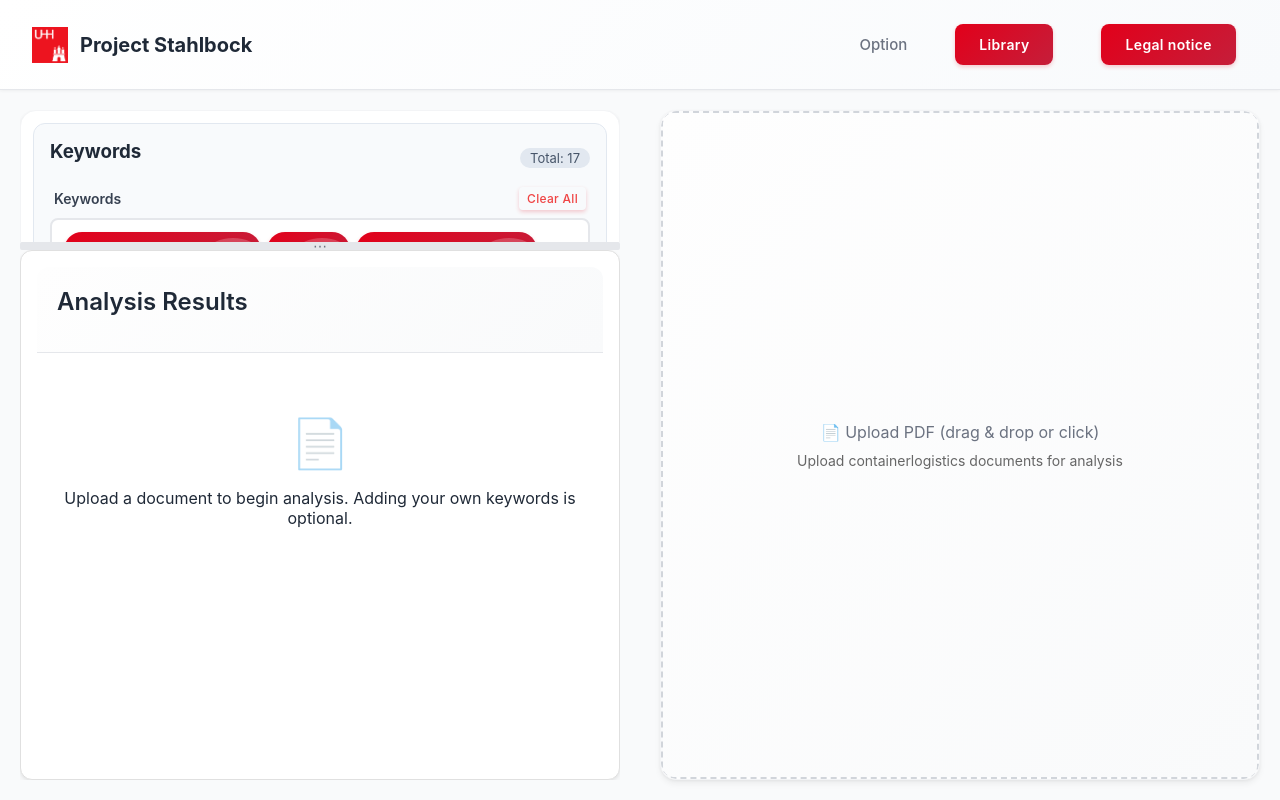
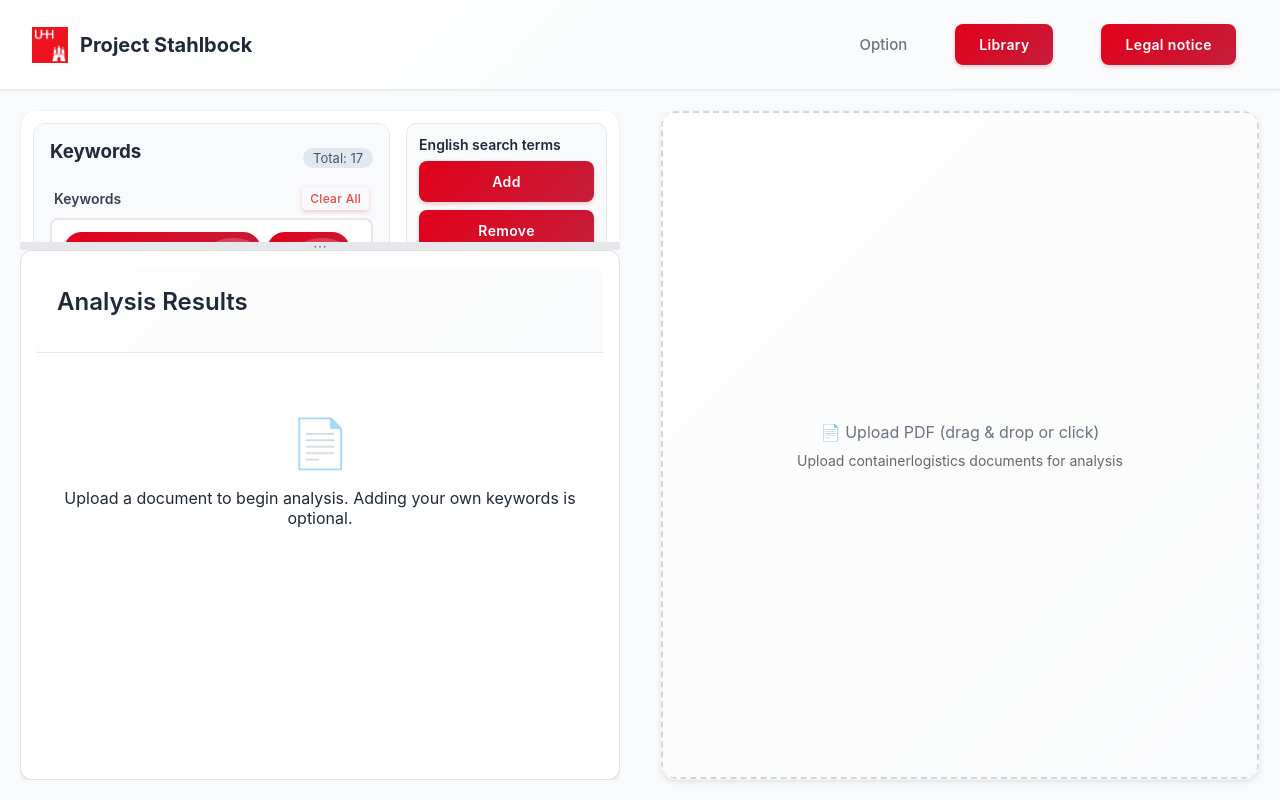
Before and after one commit to simoewe/simoewe.github.io, a React (Create React App) app in the folder frontend/: page / in a window 1280 px wide. Built offline with nearby package versions, Linux system fonts and the light colour scheme.

Commit message:
Immernoch Keywords

```diff
--- a/frontend/src/App.css
+++ b/frontend/src/App.css
@@ -191,35 +191,61 @@ html {
   padding: 12px;
 }
 
+.keyword-panel {
+  display: flex;
+  padding: 12px;
+}
+
 .keyword-panel-content {
-  display: flex;
-  flex-direction: column;
+  flex: 1;
+  display: flex;
+}
+
+.keyword-layout {
+  display: flex;
   gap: 16px;
-  height: 100%;
-}
-
-.keyword-action-bar {
-  display: flex;
-  align-items: flex-start;
-  justify-content: space-between;
+  width: 100%;
+}
+
+.keyword-scrollable {
+  flex: 1;
+  max-height: 380px;
+  overflow-y: auto;
+  padding-right: 8px;
+}
+
+.keyword-action-stack {
+  display: flex;
+  flex-direction: column;
   gap: 16px;
-  flex-wrap: wrap;
-}
-
-.technology-actions.compact {
-  display: grid;
-  grid-template-columns: repeat(auto-fit, minmax(240px, 1fr));
-  gap: 12px;
+  width: min(240px, 35%);
+  flex-shrink: 0;
+}
+
+.technology-action-column {
+  display: flex;
+  flex-direction: column;
+  gap: 8px;
+  padding: 12px;
+  border: 1px solid #e2e8f0;
+  border-radius: 10px;
+  background: #f8fafc;
+}
+
+.technology-action-column button {
+  width: 100%;
 }
 
 .analyze-button {
-  min-width: 160px;
-  height: 42px;
+  height: 52px;
+  font-size: 17px;
+  font-weight: 600;
 }
 
 .keyword-error {
   color: #b91c1c;
   font-size: 14px;
+  margin-top: 12px;
 }
 
 /* Custom Panel Resizers with Modern Design */
@@ -1132,6 +1158,11 @@ textarea:focus {
     color: #e2e8f0;
   }
 
+  .technology-action-column {
+    background: rgba(17, 24, 39, 0.92);
+    border-color: rgba(148, 163, 184, 0.3);
+  }
+
   .inner-container,
   .inner-container.top,
   .inner-container.bottom,
--- a/frontend/src/App.js
+++ b/frontend/src/App.js
@@ -392,7 +392,8 @@ function App() {
                 <Panel defaultSize={20} minSize={15} maxSize={30}>
                   <div className="inner-container top keyword-panel">
                     <div className="keyword-panel-content">
-                      <section className="technology-keyword-editor">
+                      <div className="keyword-layout">
+                        <section className="technology-keyword-editor keyword-scrollable">
                           <div className="technology-editor-header">
                             <h3>Keywords</h3>
                             <span className="technology-editor-count">
@@ -406,12 +407,12 @@ function App() {
                           {technologyFeedback && (
                             <p className="technology-feedback">{technologyFeedback}</p>
                           )}
+                          {error && <div className="keyword-error">{error}</div>}
                         </section>
-                      <div className="keyword-action-bar">
-                        <div className="technology-actions compact">
-                          <div className="technology-action-group">
+
+                        <aside className="keyword-action-stack">
+                          <div className="technology-action-column">
                             <span className="technology-action-label">English search terms</span>
-                            <div className="technology-action-buttons">
                             <button type="button" onClick={handleAddEnglishTerms}>
                               Add
                             </button>
@@ -419,10 +420,8 @@ function App() {
                               Remove
                             </button>
                           </div>
-                          </div>
-                          <div className="technology-action-group">
+                          <div className="technology-action-column">
                             <span className="technology-action-label">German search terms</span>
-                            <div className="technology-action-buttons">
                             <button type="button" onClick={handleAddGermanTerms}>
                               Add
                             </button>
@@ -430,18 +429,14 @@ function App() {
                               Remove
                             </button>
                           </div>
-                          </div>
-                          <div className="technology-action-group">
+                          <div className="technology-action-column">
                             <span className="technology-action-label">Specialized technologies</span>
-                            <div className="technology-action-buttons">
                             <button type="button" onClick={handleAddSpecializedTerms}>
                               Add
                             </button>
                             <button type="button" onClick={handleRemoveSpecializedTerms}>
                               Remove
                             </button>
-                            </div>
-                          </div>
                           </div>
                           <button
                             className="analyze-button"
@@ -450,8 +445,8 @@ function App() {
                           >
                             {libraryLoading ? "Loading document..." : loading ? "Analyzing..." : "Analyze"}
                           </button>
+                        </aside>
                       </div>
-                      {error && <div className="keyword-error">{error}</div>}
                     </div>
                   </div>
                 </Panel>
```
Lines whose indentation alone changed are shown as unchanged.
